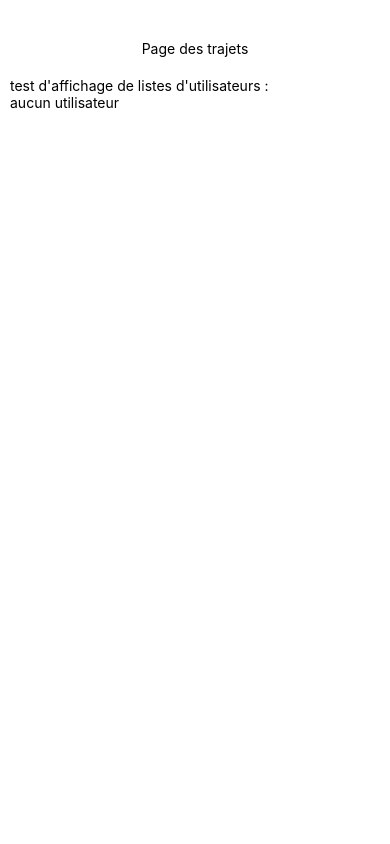
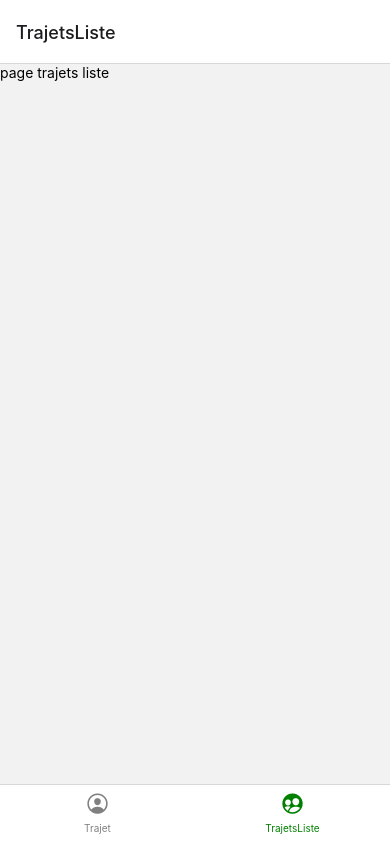
Before and after one commit to WildCodeSchool/2211-wns-neumann-copilot, a React Native app in the folder native-client/: screen /TrajetsListe in a window 390 px wide. Built offline with nearby package versions, Linux system fonts and the light colour scheme.

Commit message:
creation de la route

```diff
--- a/native-client/App.tsx
+++ b/native-client/App.tsx
@@ -3,14 +3,53 @@ import { StyleSheet, Text, View } from 'react-native';
 import Trajet from "./screens/Trajet";
 import { ApolloProvider } from "@apollo/client";
 import apolloClient from './gql/apolloClient';
+import { NavigationContainer } from '@react-navigation/native'; import { createBottomTabNavigator } from '@react-navigation/bottom-tabs';
+import TrajetsListe from './screens/TrajetsListe';
+import Ionicons from '@expo/vector-icons/Ionicons';
+
+const Tab = createBottomTabNavigator();
 
 export default function App() {
   return (
     <ApolloProvider client={apolloClient}>
-      <View>
-        <Trajet />
-        <StatusBar style="auto" />
-      </View>
+      <NavigationContainer>
+        <Tab.Navigator
+          screenOptions={({ route }) => ({
+            tabBarIcon: ({ focused, color, size }) => {
+              if (route.name === "Trajet") {
+                return (
+                  <Ionicons
+                    name={focused ? "person-circle" : "person-circle-outline"}
+                    size={size}
+                    color={color}
+                  />
+                );
+              } else if (route.name === "TrajetsListe") {
+                return (
+                  <Ionicons
+                    name={focused ? "people-circle" : "people-circle-outline"}
+                    size={size}
+                    color={color}
+                  />
+                );
+              }
+              return (
+                <Ionicons
+                  name={"alert-circle"}
+                  size={size}
+                  color={color}
+                />
+              );
+            },
+            tabBarActiveTintColor: "green",
+            tabBarInactiveTintColor: "gray",
+            tabBarStyle: { height: 60, paddingBottom: 10 }
+          })}
+        >
+          <Tab.Screen name="Trajet" component={Trajet} />
+          <Tab.Screen name="TrajetsListe" component={TrajetsListe} />
+        </Tab.Navigator>
+      </NavigationContainer>
     </ApolloProvider>
 
   );
--- a/native-client/package.json
+++ b/native-client/package.json
@@ -11,12 +11,16 @@
   },
   "dependencies": {
     "@apollo/client": "3.7.3",
+    "@react-navigation/bottom-tabs": "^6.5.7",
+    "@react-navigation/native": "^6.1.6",
     "@types/react": "~18.0.27",
     "dotenv": "^16.0.3",
     "expo": "~48.0.11",
     "expo-status-bar": "~1.4.4",
     "react": "18.2.0",
     "react-native": "0.71.6",
+    "react-native-safe-area-context": "4.5.0",
+    "react-native-screens": "~3.20.0",
     "typescript": "^4.9.4"
   },
   "devDependencies": {
--- /dev/null
+++ b/native-client/screens/TrajetsListe.tsx
@@ -0,0 +1,5 @@
+import { Text } from "react-native";
+
+export default function TrajetsListe() {
+    return <Text>page trajets liste</Text>
+}
```
Also changed, not shown: 1 other file (tests, documents, lock files or other folders).
